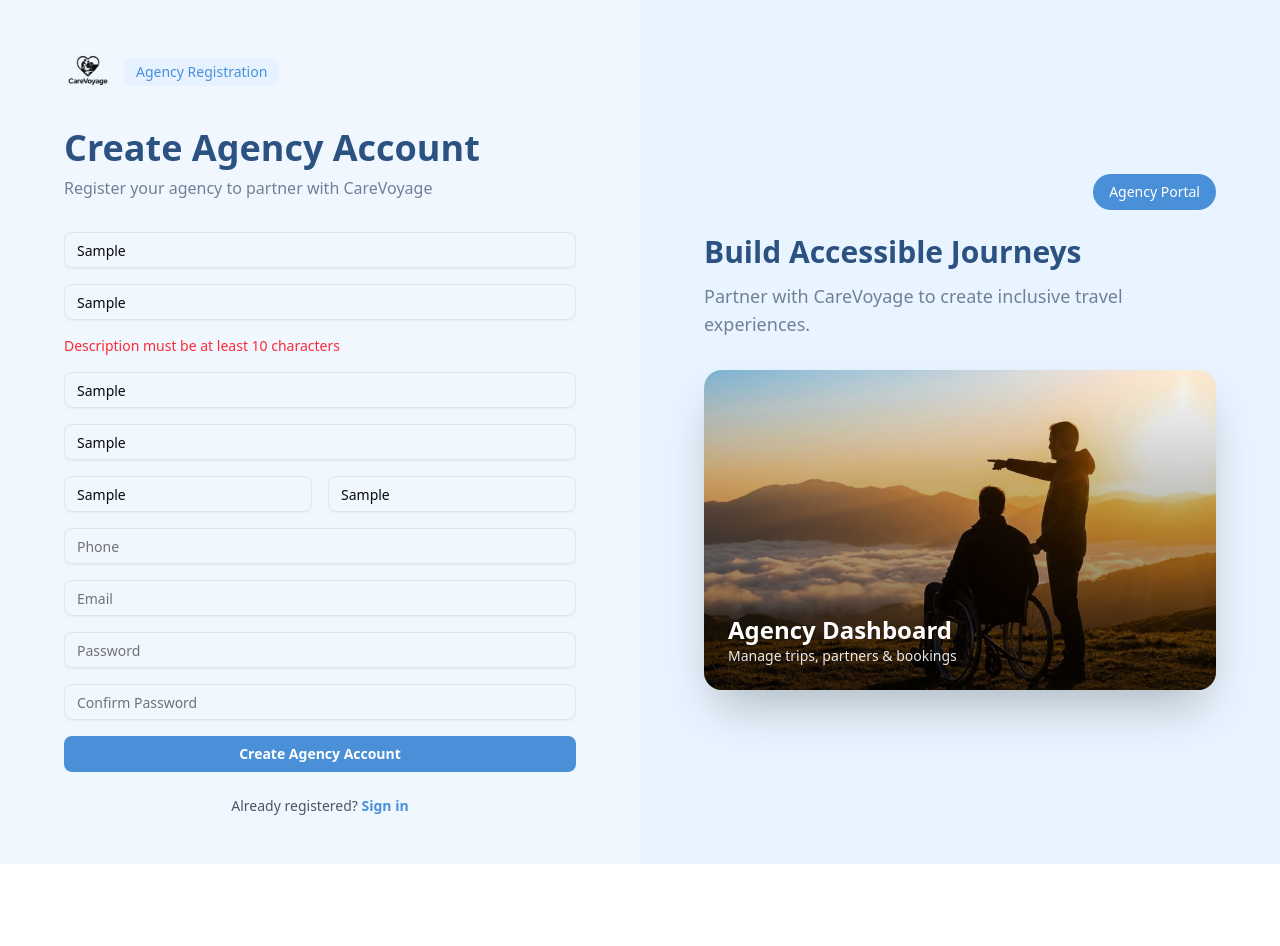
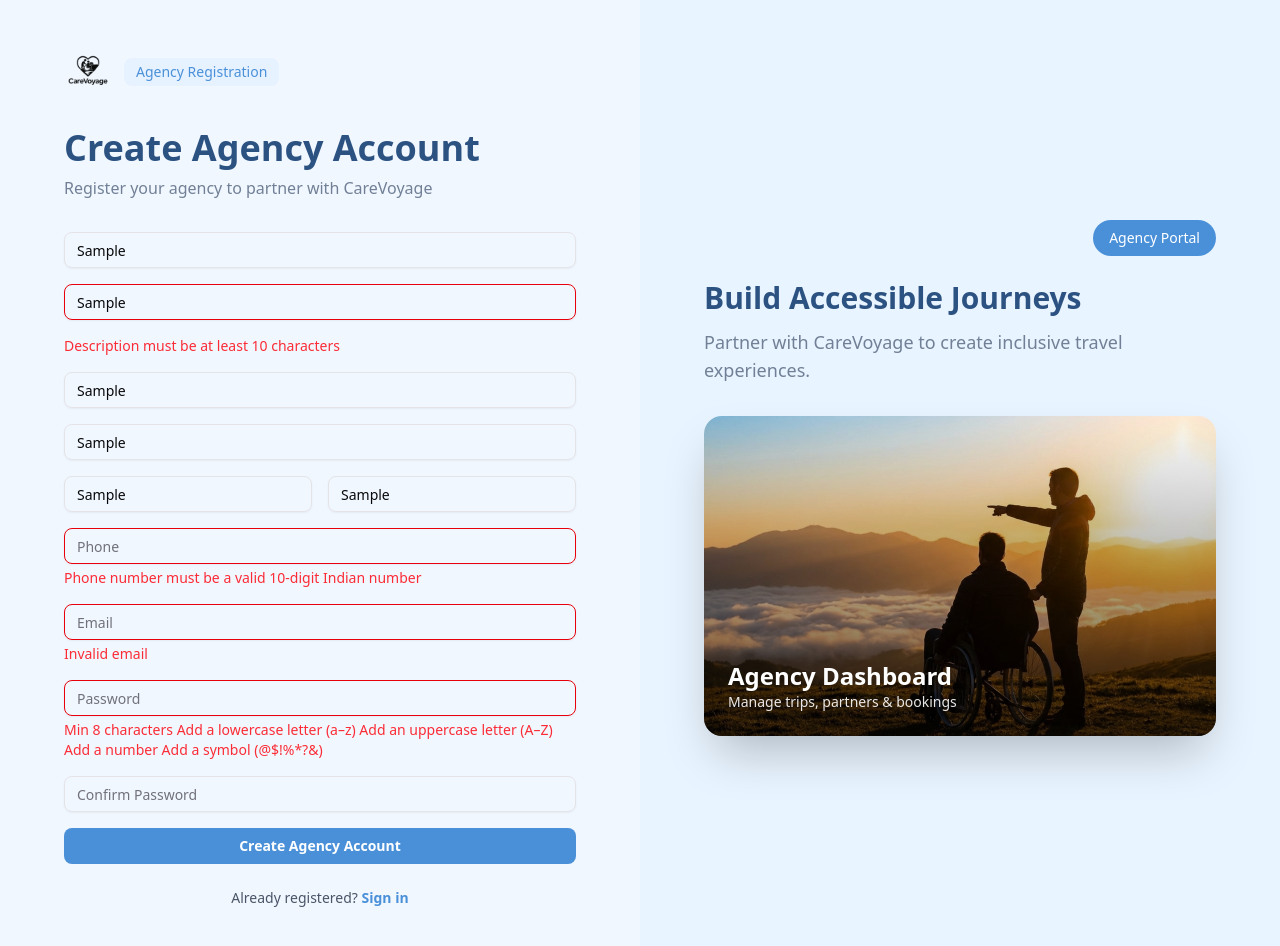
Before and after one commit to HasnaHasan194/Carevoyage-client, a React (Vite) app: page /agency/signup in a window 1280 px wide. Both pictures are taken after typing "Sample", "Sample", "Sample", "Sample", "Sample", "Sample" into the empty fields and a click on the button "Create Agency Account". Shown: the top 946 px of the page. Before the commit the page ends 864 px from the top, so only its background shows below. Built offline with nearby package versions, Linux system fonts and the light colour scheme; no server answers.

Commit message:
refactor: enhance AgencySignupForm with improved error handling and input validation; update validation schemas for consistency and clarity

```diff
--- a/src/components/Agency/Agency signup.tsx
+++ b/src/components/Agency/Agency signup.tsx
@@ -58,12 +58,13 @@ export function AgencySignupForm() {
       description,
     });
 
-    console.log(result)
-
     if (!result.success) {
       const fieldErrors: Record<string, string> = {};
       result.error.issues.forEach((err) => {
-        fieldErrors[err.path[0] as string] = err.message;
+        const key = err.path[0] as string;
+        fieldErrors[key] = fieldErrors[key]
+          ? `${fieldErrors[key]} ${err.message}`
+          : err.message;
       });
       setErrors(fieldErrors);
       return;
@@ -160,6 +161,7 @@ export function AgencySignupForm() {
               placeholder="Agency Name"
               value={agencyName}
               onChange={(e) => setAgencyName(e.target.value)}
+              aria-invalid={!!errors.agencyName}
             />
             {errors.agencyName && (
               <p className="text-sm text-red-500">{errors.agencyName}</p>
@@ -169,6 +171,7 @@ export function AgencySignupForm() {
               placeholder="Description"
               value={description}
               onChange={(e) => setDescription(e.target.value)}
+              aria-invalid={!!errors.description}
             />
             {errors.description && (
               <p className="text-sm text-red-500">{errors.description}</p>
@@ -178,6 +181,7 @@ export function AgencySignupForm() {
               placeholder="Address"
               value={address}
               onChange={(e) => setAddress(e.target.value)}
+              aria-invalid={!!errors.address}
             />
             {errors.address && (
               <p className="text-sm text-red-500">{errors.address}</p>
@@ -187,6 +191,7 @@ export function AgencySignupForm() {
               placeholder="Registration Number"
               value={registrationNumber}
               onChange={(e) => setRegistrationNumber(e.target.value)}
+              aria-invalid={!!errors.registrationNumber}
             />
             {errors.registrationNumber && (
               <p className="text-sm text-red-500">
@@ -195,41 +200,77 @@ export function AgencySignupForm() {
             )}
 
             <div className="grid grid-cols-1 sm:grid-cols-2 gap-4">
+              <div className="space-y-1">
                 <Input
                   placeholder="First Name"
                   value={firstName}
                   onChange={(e) => setFirstName(e.target.value)}
+                  aria-invalid={!!errors.firstName}
                 />
+                {errors.firstName && (
+                  <p className="text-sm text-red-500">{errors.firstName}</p>
+                )}
+              </div>
+              <div className="space-y-1">
                 <Input
                   placeholder="Last Name"
                   value={lastName}
                   onChange={(e) => setLastName(e.target.value)}
+                  aria-invalid={!!errors.lastName}
                 />
+                {errors.lastName && (
+                  <p className="text-sm text-red-500">{errors.lastName}</p>
+                )}
+              </div>
             </div>
 
+            <div className="space-y-1">
               <Input
                 placeholder="Phone"
                 value={phone}
                 onChange={(e) => setPhone(e.target.value)}
+                aria-invalid={!!errors.phone}
               />
+              {errors.phone && (
+                <p className="text-sm text-red-500">{errors.phone}</p>
+              )}
+            </div>
+            <div className="space-y-1">
               <Input
                 type="email"
                 placeholder="Email"
                 value={email}
                 onChange={(e) => setEmail(e.target.value)}
+                aria-invalid={!!errors.email}
               />
+              {errors.email && (
+                <p className="text-sm text-red-500">{errors.email}</p>
+              )}
+            </div>
+            <div className="space-y-1">
               <Input
                 type="password"
                 placeholder="Password"
                 value={password}
                 onChange={(e) => setPassword(e.target.value)}
+                aria-invalid={!!errors.password}
               />
+              {errors.password && (
+                <p className="text-sm text-red-500">{errors.password}</p>
+              )}
+            </div>
+            <div className="space-y-1">
               <Input
                 type="password"
                 placeholder="Confirm Password"
                 value={confirmPassword}
                 onChange={(e) => setConfirmPassword(e.target.value)}
+                aria-invalid={!!errors.confirmPassword}
               />
+              {errors.confirmPassword && (
+                <p className="text-sm text-red-500">{errors.confirmPassword}</p>
+              )}
+            </div>
 
             <Button
               type="submit"
--- a/src/validations/agency.schema.ts
+++ b/src/validations/agency.schema.ts
@@ -4,28 +4,25 @@ export const agencyRegisterSchema = z
   .object({
     firstName: z
       .string()
-      .min(2, "First name must be at least 2 characters")
-      .regex(/^[A-Za-z]+$/, "First name must contain only letters")
+      .min(2, "Min 2 characters")
+      .regex(/^[A-Za-z]+$/, "Letters only")
       .transform((val) => val.trim()),
 
     lastName: z
       .string()
-      .min(2, "Last name must be at least 2 characters")
-      .regex(/^[A-Za-z]+$/, "Last name must contain only letters")
+      .min(2, "Min 2 characters")
+      .regex(/^[A-Za-z]+$/, "Letters only")
       .transform((val) => val.trim()),
 
-    email: z.string().email("Invalid email address"),
+    email: z.string().email("Invalid email"),
 
     password: z
       .string()
-      .min(8, "Password must be at least 8 characters")
-      .regex(/[a-z]/, "Password must contain at least one lowercase letter")
-      .regex(/[A-Z]/, "Password must contain at least one uppercase letter")
-      .regex(/[0-9]/, "Password must contain at least one number")
-      .regex(
-        /[@$!%*?&]/,
-        "Password must contain at least one special character"
-      ),
+      .min(8, "Min 8 characters")
+      .regex(/[a-z]/, "Add a lowercase letter (a–z)")
+      .regex(/[A-Z]/, "Add an uppercase letter (A–Z)")
+      .regex(/[0-9]/, "Add a number")
+      .regex(/[@$!%*?&]/, "Add a symbol (@$!%*?&)"),
 
     confirmPassword: z.string(),
 
@@ -40,17 +37,17 @@ export const agencyRegisterSchema = z
 
     agencyName: z
       .string()
-      .min(2, "Agency name must be at least 2 characters")
+      .min(2, "Min 2 characters")
       .transform((val) => val.trim()),
 
     address: z
       .string()
-      .min(5, "Address must be at least 5 characters")
+      .min(5, "Min 5 characters")
       .transform((val) => val.trim()),
 
     registrationNumber: z
       .string()
-      .min(3, "Registration number is required")
+      .min(3, "Min 3 characters")
       .transform((val) => val.trim()),
 
 
@@ -64,5 +61,5 @@ export const agencyRegisterSchema = z
   })
   .refine((data) => data.password === data.confirmPassword, {
     path: ["confirmPassword"],
-    message: "Passwords do not match",
+    message: "Passwords don't match",
   });
--- a/src/validations/change-password.schema.ts
+++ b/src/validations/change-password.schema.ts
@@ -8,11 +8,11 @@ export const changePasswordSchema = z
   .object({
     newPassword: z
       .string()
-      .min(8, "Password must be at least 8 characters")
-      .regex(/[a-z]/, "Password must contain at least one lowercase letter")
-      .regex(/[A-Z]/, "Password must contain at least one uppercase letter")
-      .regex(/[0-9]/, "Password must contain at least one number")
-      .regex(/[@$!%*?&]/, "Password must contain at least one special character"),
+      .min(8, "Min 8 characters")
+      .regex(/[a-z]/, "Add a lowercase letter (a–z)")
+      .regex(/[A-Z]/, "Add an uppercase letter (A–Z)")
+      .regex(/[0-9]/, "Add a number")
+      .regex(/[@$!%*?&]/, "Add a symbol (@$!%*?&)"),
     confirmPassword: z.string().min(1, "Confirm password is required"),
   })
   .refine((v) => v.newPassword === v.confirmPassword, {
--- a/src/validations/login.schema.ts
+++ b/src/validations/login.schema.ts
@@ -5,14 +5,11 @@ export const loginSchema = z.object({
 
   password: z
     .string()
-    .min(8, "Password must be at least 8 characters")
-    .regex(/[a-z]/, "Password must contain at least one lowercase letter")
-    .regex(/[A-Z]/, "Password must contain at least one uppercase letter")
-    .regex(/[0-9]/, "Password must contain at least one number")
-    .regex(
-      /[@$!%*?&]/,
-      "Password must contain at least one special character"
-    ),
+    .min(8, "Min 8 characters")
+    .regex(/[a-z]/, "Add a lowercase letter (a–z)")
+    .regex(/[A-Z]/, "Add an uppercase letter (A–Z)")
+    .regex(/[0-9]/, "Add a number")
+    .regex(/[@$!%*?&]/, "Add a symbol (@$!%*?&)"),
 });
 
 export type LoginFormData = z.infer<typeof loginSchema>;
--- a/src/validations/register.schema.ts
+++ b/src/validations/register.schema.ts
@@ -20,14 +20,11 @@ export const registerSchema = z
 
     password: z
       .string()
-      .min(8, "Password must be at least 8 characters")
-      .regex(/[a-z]/, "Password must contain at least one lowercase letter")
-      .regex(/[A-Z]/, "Password must contain at least one uppercase letter")
-      .regex(/[0-9]/, "Password must contain at least one number")
-      .regex(
-        /[@$!%*?&]/,
-        "Password must contain at least one special character"
-      ),
+      .min(8, "Min 8 characters")
+      .regex(/[a-z]/, "Add a lowercase letter (a–z)")
+      .regex(/[A-Z]/, "Add an uppercase letter (A–Z)")
+      .regex(/[0-9]/, "Add a number")
+      .regex(/[@$!%*?&]/, "Add a symbol (@$!%*?&)"),
 
     confirmPassword: z.string(),
 
--- a/src/validations/reset-password.schema.ts
+++ b/src/validations/reset-password.schema.ts
@@ -4,15 +4,12 @@ export const resetPasswordSchema = z
   .object({
     password: z
       .string()
-      .min(8, "Password must be at least 8 characters")
+      .min(8, "Min 8 characters")
       .max(100,"last name name not must be more than  100 characters")
-      .regex(/[a-z]/, "Password must contain at least one lowercase letter")
-      .regex(/[A-Z]/, "Password must contain at least one uppercase letter")
-      .regex(/[0-9]/, "Password must contain at least one number")
-      .regex(
-        /[@$!%*?&]/,
-        "Password must contain at least one special character"
-      ),
+      .regex(/[a-z]/, "Add a lowercase letter (a–z)")
+      .regex(/[A-Z]/, "Add an uppercase letter (A–Z)")
+      .regex(/[0-9]/, "Add a number")
+      .regex(/[@$!%*?&]/, "Add a symbol (@$!%*?&)"),
     confirmPassword: z.string().min(1, "Please confirm your password"),
   })
   .refine((data) => data.password === data.confirmPassword, {
```
Lines whose indentation alone changed are shown as unchanged.
